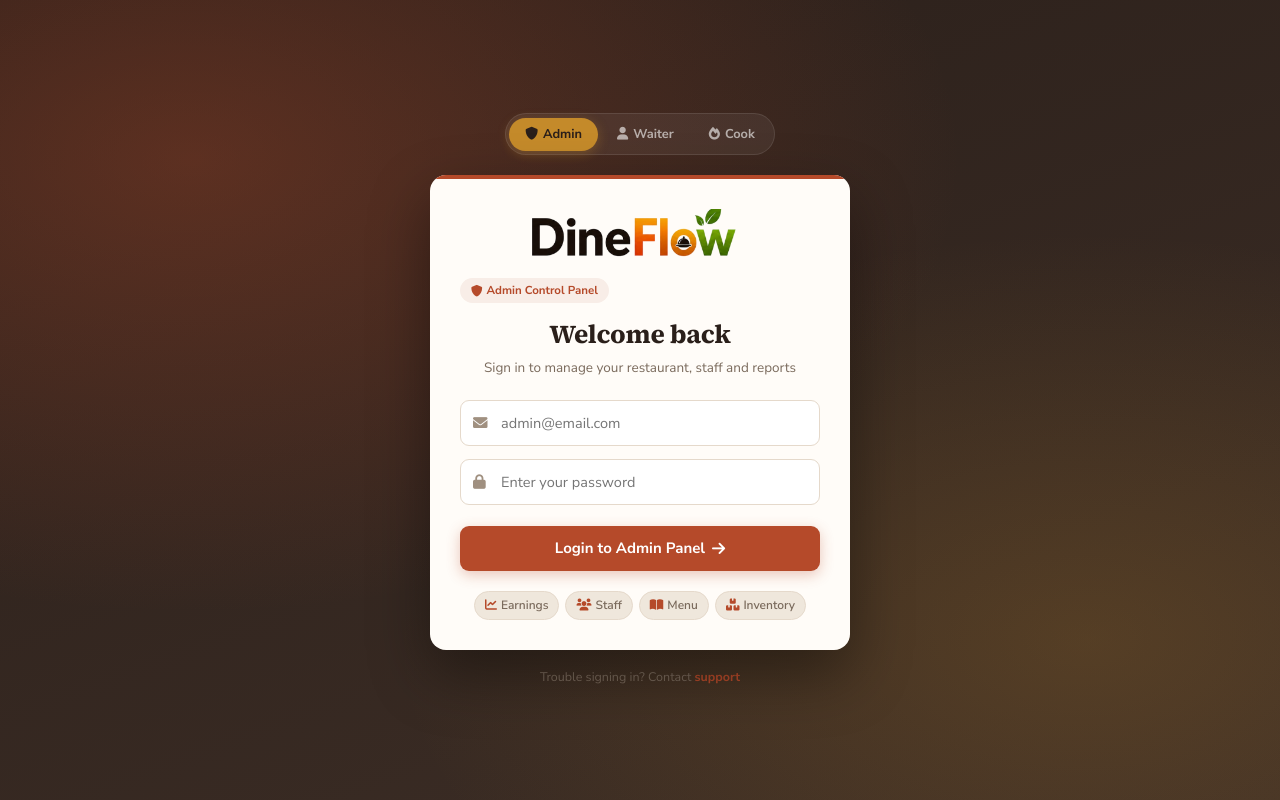
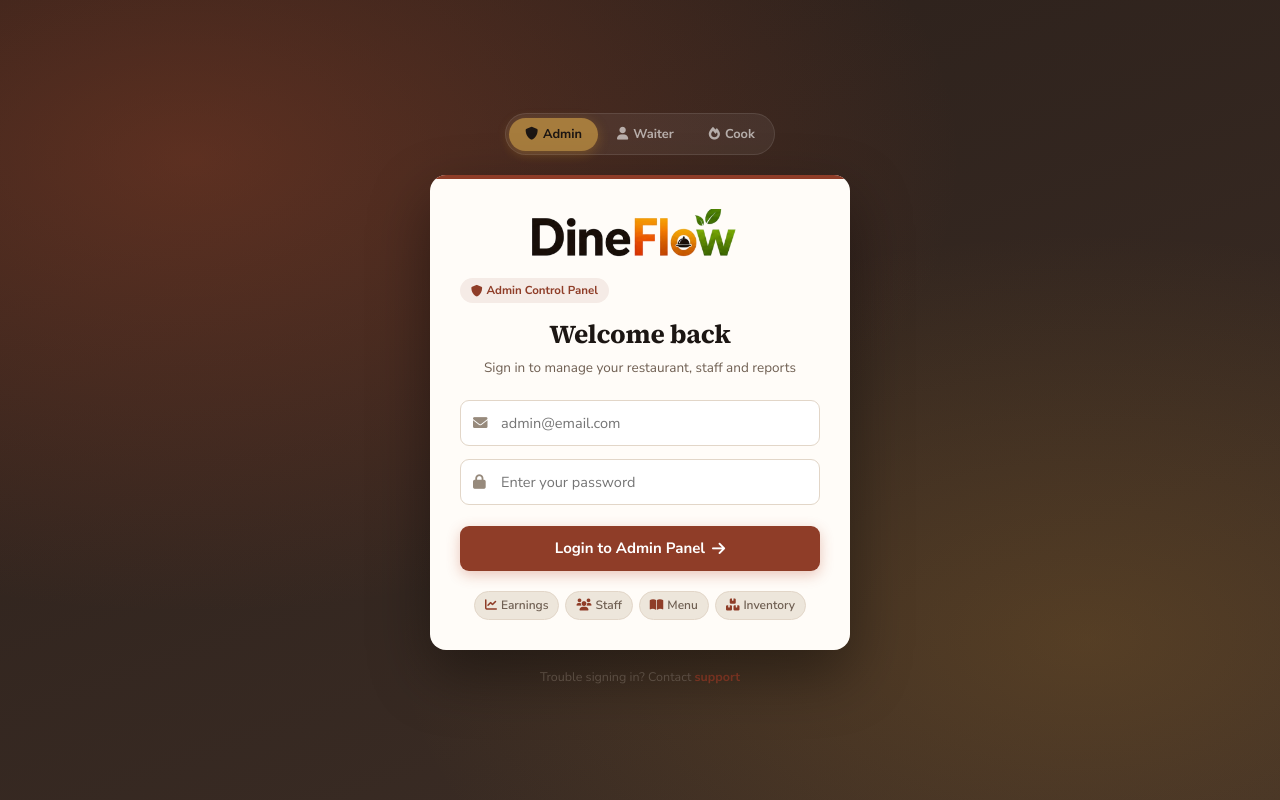
Before and after one commit to KrushnrajZala/DineFlow-Restaurant_WorkFlow_Management_System, a PHP site: page /admin_login.php in a window 1280 px wide. Run offline with PHP 8.4, Linux system fonts and the light colour scheme; some libraries are stand-ins or nearby versions.

Commit message:
Login page design change

```diff
--- a/css/style.css
+++ b/css/style.css
@@ -7,46 +7,46 @@
 @import url('https://fonts.googleapis.com/css2?family=Source+Serif+4:opsz,wght@8..60,500;8..60,600;8..60,700&family=Nunito+Sans:wght@400;500;600;700;800&display=swap');
 
 :root {
-  /* Terracotta family */
-  --primary:        #B54A2A;
-  --primary-dark:   #8E361C;
-  --primary-light:  #F8EDE7;
-  --primary-mid:    #D4785A;
-
-  /* Warm mustard / copper accent */
-  --secondary:      #C48A2A;
-  --secondary-dark: #9A6B1C;
-  --secondary-light:#F7F0E0;
-
-  /* Espresso */
-  --brand-dark:     #2A1F1A;
-  --brand-dark-2:   #3D2E26;
+  /* Rich terracotta — less bright */
+  --primary:        #8F3D28;
+  --primary-dark:   #6B2D1C;
+  --primary-light:  #F5EBE6;
+  --primary-mid:    #B86B52;
+
+  /* Muted antique gold */
+  --secondary:      #A67C3D;
+  --secondary-dark: #7E5C2C;
+  --secondary-light:#F4EDDF;
+
+  /* Deep espresso */
+  --brand-dark:     #1C1613;
+  --brand-dark-2:   #2E241F;
 
   /* Sage for success */
   --success:        #4A6B4E;
   --success-light:  #E8F0E9;
-  --danger:         #A33B2B;
-  --danger-light:   #F8E8E5;
-  --warning:        #C48A2A;
-  --warning-light:  #F7F0E0;
+  --danger:         #9A3428;
+  --danger-light:   #F7E9E6;
+  --warning:        #A67C3D;
+  --warning-light:  #F4EDDF;
   --info:           #3D5A6C;
   --info-light:     #E6EEF2;
 
   /* Warm neutrals */
-  --bg:             #F6F1EA;
-  --bg-2:           #EFE7DC;
+  --bg:             #F5F0E9;
+  --bg-2:           #EDE6DB;
   --card:           #FFFCF8;
-  --border:         #E5D9CB;
-  --border-2:       #D2C3B0;
-  --text:           #2A1F1A;
-  --text-2:         #4A3B32;
-  --text-muted:     #7A6A5C;
-  --text-light:     #A09080;
-
-  --shadow-sm: 0 1px 2px rgba(42,31,26,0.05), 0 1px 3px rgba(42,31,26,0.04);
-  --shadow-md: 0 4px 14px rgba(42,31,26,0.07);
-  --shadow-lg: 0 10px 30px rgba(42,31,26,0.1);
-  --shadow-hover: 0 12px 28px rgba(181,74,42,0.12);
+  --border:         #E2D6C8;
+  --border-2:       #CDBFAE;
+  --text:           #1C1613;
+  --text-2:         #3D322B;
+  --text-muted:     #6F5F52;
+  --text-light:     #978A7C;
+
+  --shadow-sm: 0 1px 2px rgba(28,22,19,0.05), 0 1px 3px rgba(28,22,19,0.04);
+  --shadow-md: 0 4px 16px rgba(28,22,19,0.07);
+  --shadow-lg: 0 12px 32px rgba(28,22,19,0.1);
+  --shadow-hover: 0 12px 28px rgba(143,61,40,0.14);
 
   --radius: 10px;
   --radius-lg: 14px;
```
